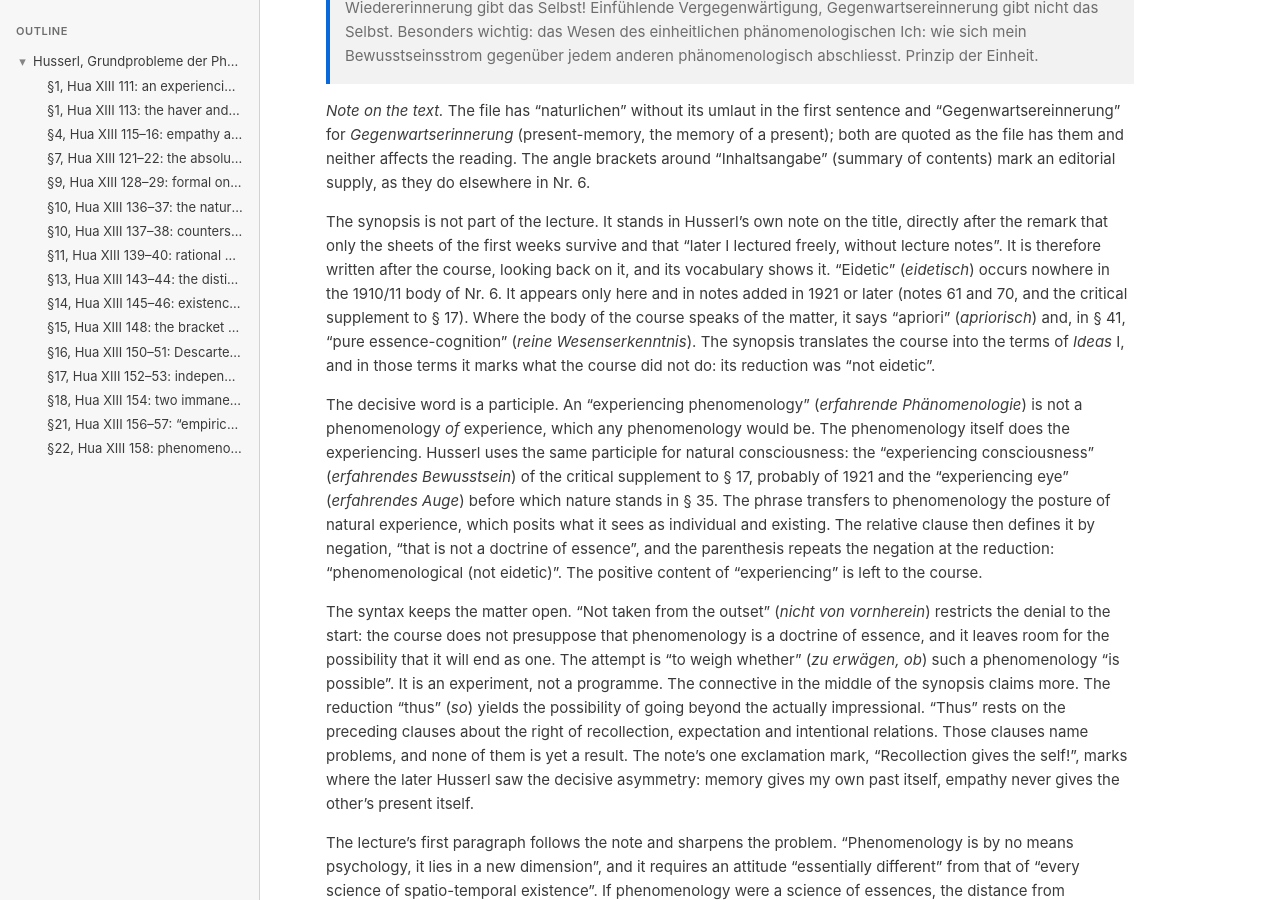
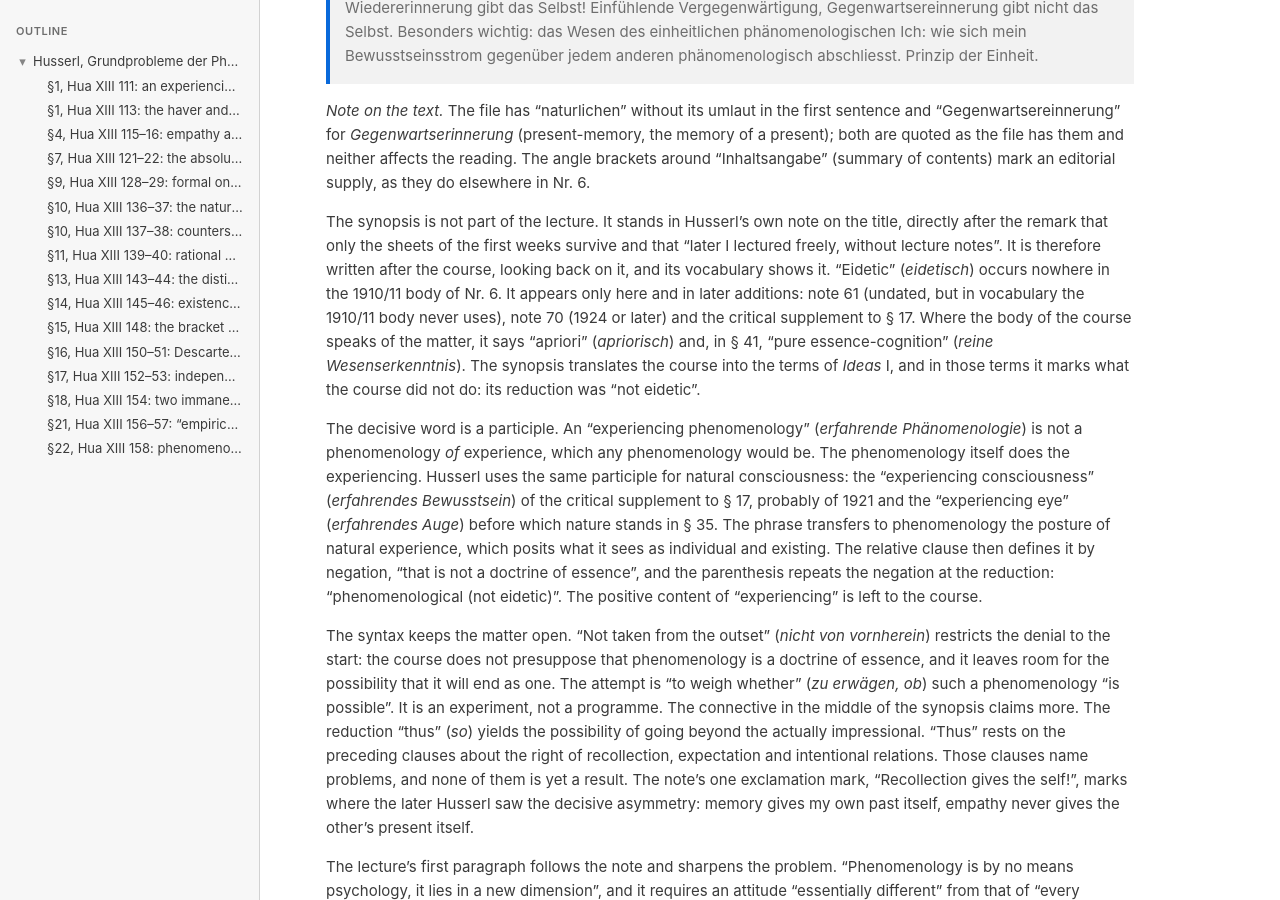
Before and after one commit to faultynode/commentaries, a Jekyll site: the page built from outputs/husserliana-13-basic-problems-of-phenomenology-commentary-close-readings.md, in a window 1280 px wide and 900 px high, scrolled down 1869 px. Built offline with Jekyll 4.4.1, drawn with Linux system fonts in a browser that asks for light colours.

Commit message:
Close readings for Hua XIII Nr. 6: rows 15–16 (§§21–22); undated note 61 no longer dated in row 1
Note 71's continuation found spliced into §24 (src L3618–3624).

Co-Authored-By: Claude Opus 5.5 <noreply@anthropic.com>
Claude-Session: https://claude.ai/code/session_019mXTqp5XCswZRuEXRK4v7L

```diff
--- a/outputs/husserliana-13-basic-problems-of-phenomenology-commentary-close-readings.md
+++ b/outputs/husserliana-13-basic-problems-of-phenomenology-commentary-close-readings.md
@@ -31,7 +31,7 @@ German:
 
 *Note on the text.* The file has "naturlichen" without its umlaut in the first sentence and "Gegenwartsereinnerung" for *Gegenwartserinnerung* (present-memory, the memory of a present); both are quoted as the file has them and neither affects the reading. The angle brackets around "Inhaltsangabe" (summary of contents) mark an editorial supply, as they do elsewhere in Nr. 6.
 
-The synopsis is not part of the lecture. It stands in Husserl's own note on the title, directly after the remark that only the sheets of the first weeks survive and that "later I lectured freely, without lecture notes". It is therefore written after the course, looking back on it, and its vocabulary shows it. "Eidetic" (*eidetisch*) occurs nowhere in the 1910/11 body of Nr. 6. It appears only here and in notes added in 1921 or later (notes 61 and 70, and the critical supplement to § 17). Where the body of the course speaks of the matter, it says "apriori" (*apriorisch*) and, in § 41, "pure essence-cognition" (*reine Wesenserkenntnis*). The synopsis translates the course into the terms of *Ideas* I, and in those terms it marks what the course did not do: its reduction was "not eidetic".
+The synopsis is not part of the lecture. It stands in Husserl's own note on the title, directly after the remark that only the sheets of the first weeks survive and that "later I lectured freely, without lecture notes". It is therefore written after the course, looking back on it, and its vocabulary shows it. "Eidetic" (*eidetisch*) occurs nowhere in the 1910/11 body of Nr. 6. It appears only here and in later additions: note 61 (undated, but in vocabulary the 1910/11 body never uses), note 70 (1924 or later) and the critical supplement to § 17. Where the body of the course speaks of the matter, it says "apriori" (*apriorisch*) and, in § 41, "pure essence-cognition" (*reine Wesenserkenntnis*). The synopsis translates the course into the terms of *Ideas* I, and in those terms it marks what the course did not do: its reduction was "not eidetic".
 
 The decisive word is a participle. An "experiencing phenomenology" (*erfahrende Phänomenologie*) is not a phenomenology *of* experience, which any phenomenology would be. The phenomenology itself does the experiencing. Husserl uses the same participle for natural consciousness: the "experiencing consciousness" (*erfahrendes Bewusstsein*) of the critical supplement to § 17, probably of 1921 and the "experiencing eye" (*erfahrendes Auge*) before which nature stands in § 35. The phrase transfers to phenomenology the posture of natural experience, which posits what it sees as individual and existing. The relative clause then defines it by negation, "that is not a doctrine of essence", and the parenthesis repeats the negation at the reduction: "phenomenological (not eidetic)". The positive content of "experiencing" is left to the course.
 
```
